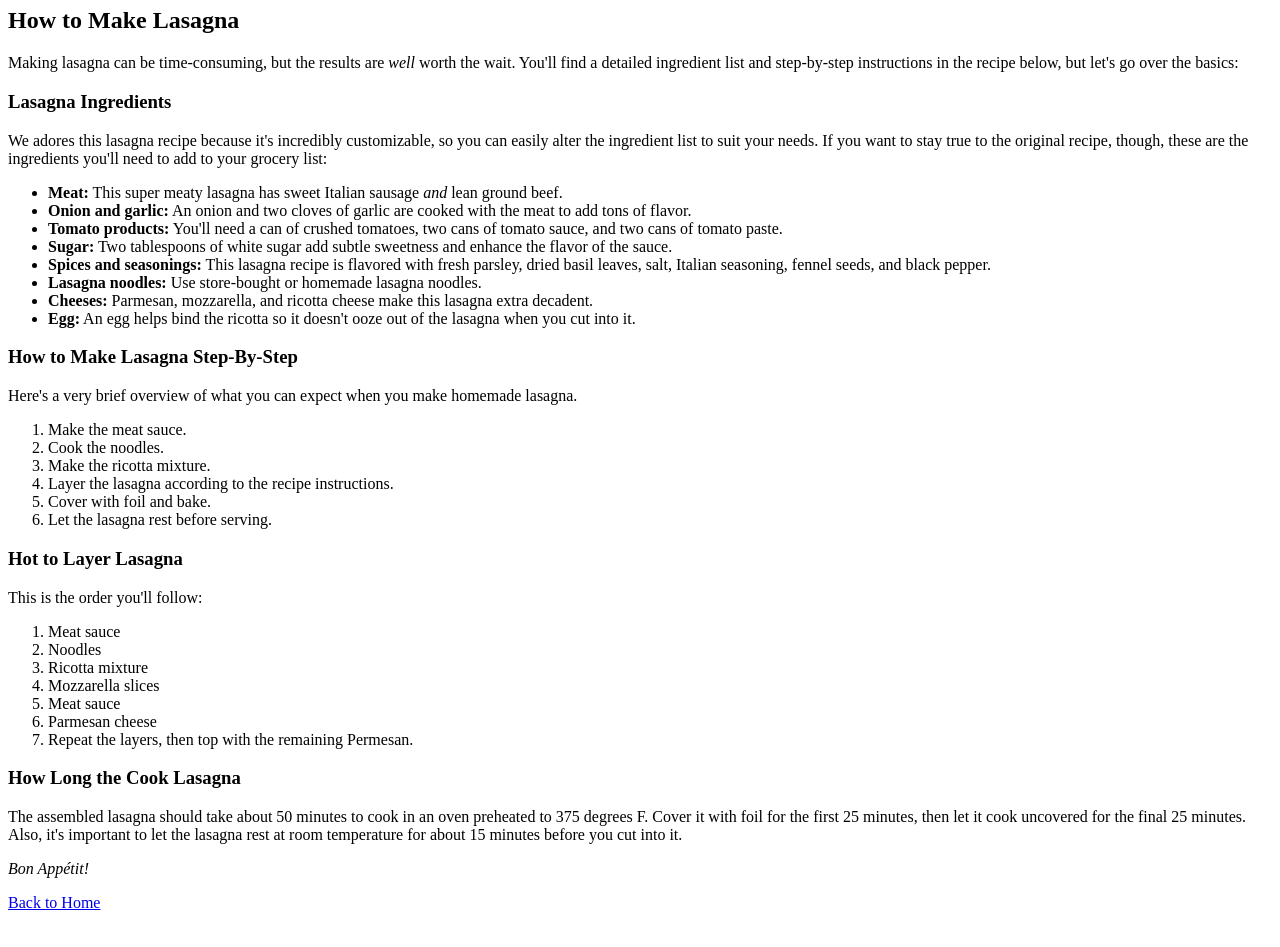
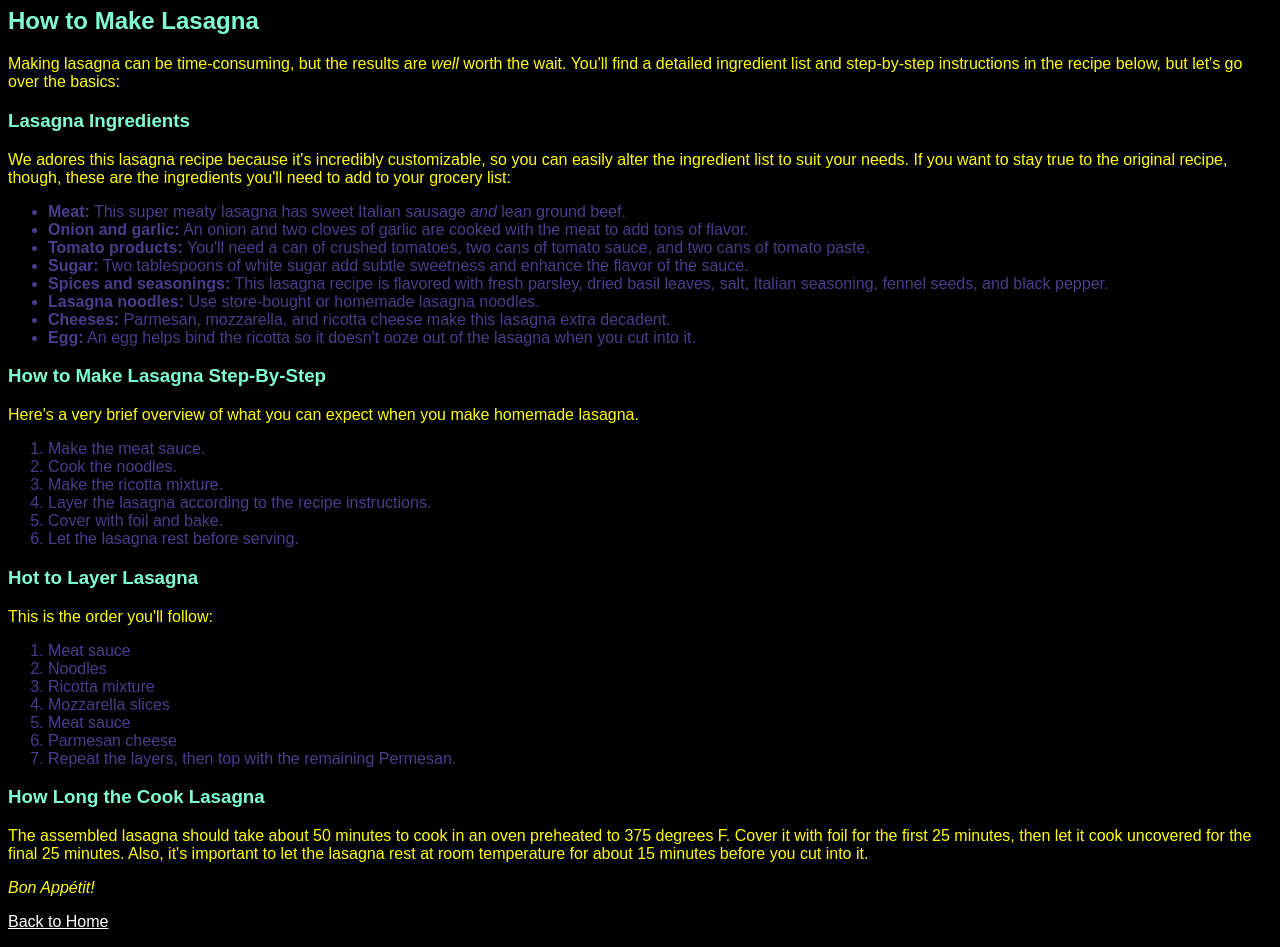
Before and after one commit to Dadoustyle/odin-recipes, a plain HTML site: page recipes/lasagna.html in a window 1280 px wide. Shown: the part 700-1647 px from the top of the page. Drawn offline with Linux system fonts and the light colour scheme.

Commit message:
Add class to h1-6 + tweak .css accordingly

```diff
--- a/recipes/lasagna.html
+++ b/recipes/lasagna.html
@@ -3,18 +3,19 @@
     <head>
         <meta charset="utf-8">
         <title>World's Best Lasagna - Odin Recipes</title>
+        <link rel="stylesheet" href="../style.css">
     </head>
 
     <body>
-        <p><h1>World's Best Lasagna</h1></p>
+        <p><h1 class="title">World's Best Lasagna</h1></p>
         <img src="../img/lasagna.webp" alt="World's Best Lasagna">
 
-        <p><h4>
+        <p><h4 class="title">
             This lasagna recipe takes a little work, but it is so satisfying
             and filling that it's worth it!
         </h4></p>
 
-        <p><h2>How to Make Lasagna</h2></p>
+        <p><h2 class="title">How to Make Lasagna</h2></p>
 
         <p>
             Making lasagna can be time-consuming,
@@ -24,7 +25,7 @@
             recipe below, but let's go over the basics:
         </p>
 
-        <p><h3>Lasagna Ingredients</h3></p>
+        <p><h3 class="title">Lasagna Ingredients</h3></p>
 
         <p>
             We adores this
@@ -76,7 +77,7 @@
             </li>
         </ul>
 
-        <p><h3>How to Make Lasagna Step-By-Step</h3></p>
+        <p><h3 class="title">How to Make Lasagna Step-By-Step</h3></p>
         <p>Here's a very brief overview of what you can
             expect when you make homemade lasagna.
         </p>
@@ -89,7 +90,7 @@
             <li>Let the lasagna rest before serving.</li>
         </ol>
 
-        <p><h3>Hot to Layer Lasagna</h3></p>
+        <p><h3 class="title">Hot to Layer Lasagna</h3></p>
 
         <p>This is the order you'll follow:</p>
 
@@ -103,7 +104,7 @@
             <li>Repeat the layers, then top with the remaining Permesan.</li>
         </ol>
 
-        <P><h3>How Long the Cook Lasagna</h3></P>
+        <P><h3 class="title">How Long the Cook Lasagna</h3></P>
         <p>The assembled lasagna should take about 50
              minutes to cook in an oven preheated
              to 375 degrees F. Cover it with foil for
--- /dev/null
+++ b/style.css
@@ -0,0 +1,24 @@
+li {
+    font-family: Arial, Helvetica, sans-serif;
+    color: darkslateblue;
+    font-size: medium;
+}
+
+.title {
+    font-family: Arial, Helvetica, sans-serif;
+    color: aquamarine;
+}
+
+p {
+    font-family: Arial, Helvetica, sans-serif;
+    font-size: medium;
+    color: yellow
+}
+
+a {
+    font-family: Arial, Helvetica, sans-serif;
+    font-size: medium;
+    color: white;
+}
+
+body {background-color: black;}
```
Also changed, not shown: index.html (+2 -1 lines), recipes/buffalo-chicken-calzone.html (+5 -4 lines), recipes/spicy-tuna-rice-bowl.html (+6 -5 lines).
